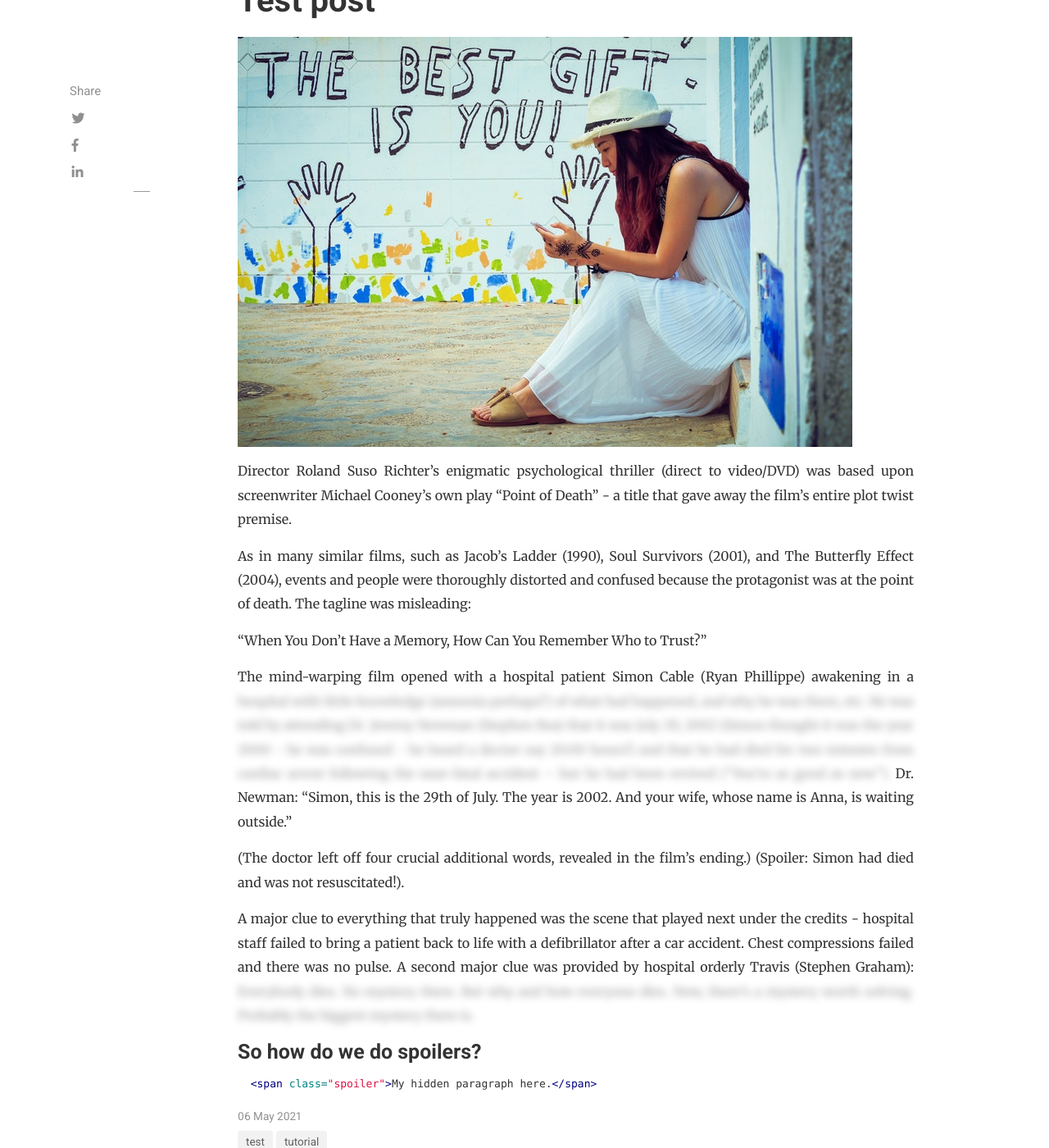
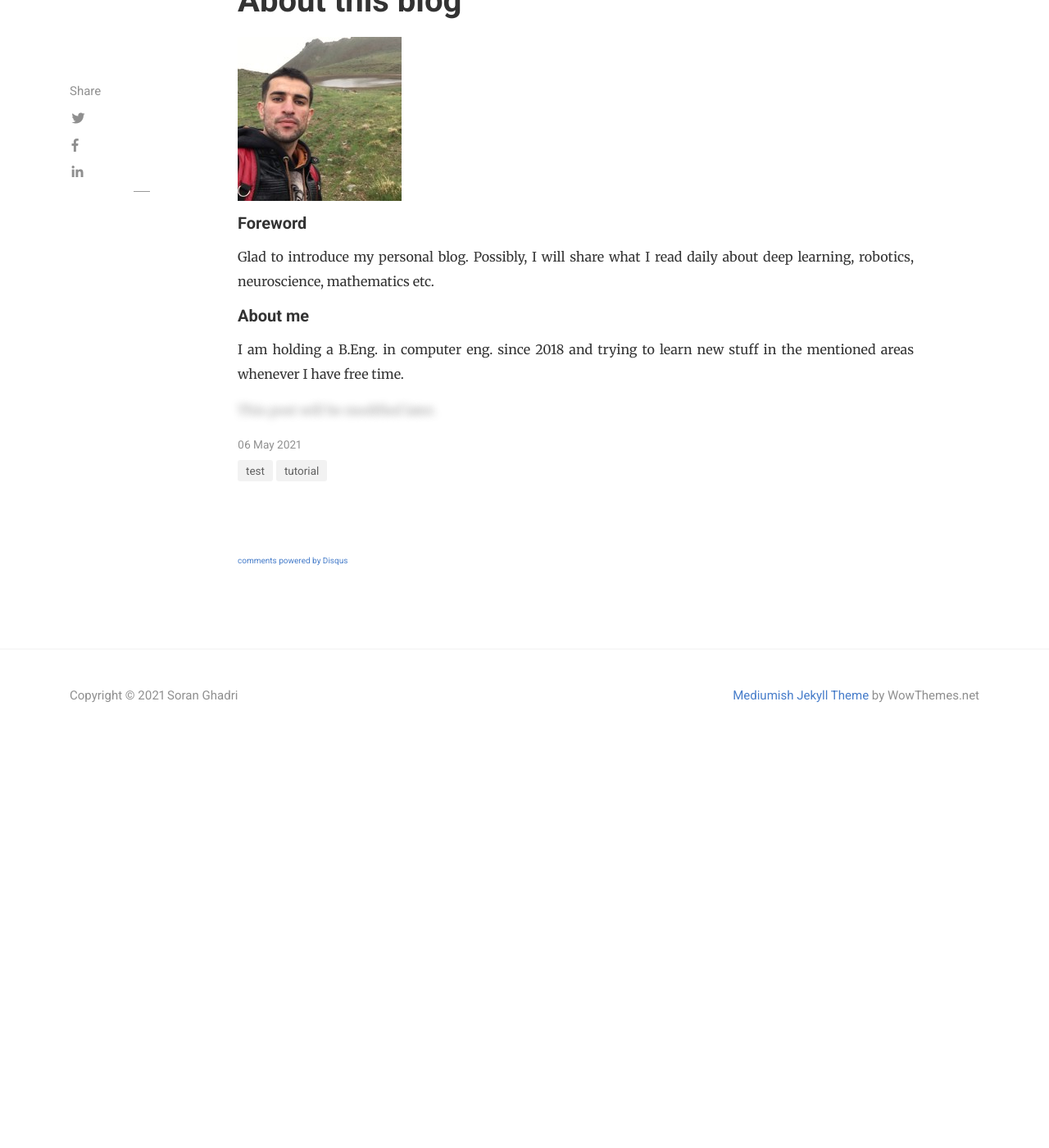
Before and after one commit to soran-ghaderi/soran-ghaderi.github.io, a Jekyll site: the page built from _posts/2021-05-06-test-post.md, in a window 1280 px wide and 1400 px high, scrolled down 474 px. Shown: the whole window at 82% size. Built offline with Jekyll 4.4.1, drawn with Linux system fonts in a browser that asks for light colours; nearby versions of some CDN libraries; comment, search, counter and statistics services are not loaded; after the commit the page ends 1407 px from its top, so only the background shows below that.

Commit message:
1. Modified the first blog 2. Add a brief about me

````diff
--- a/_posts/2021-05-06-test-post.md
+++ b/_posts/2021-05-06-test-post.md
@@ -1,27 +1,17 @@
 ---
 layout: post
-title:  "Test post"
+title:  "About this blog"
 author: soran
 categories: [ test, tutorial ]
-image: assets/images/12.jpg
+image: images/profile.jpeg
 featured: true
 hidden: true
 ---
 
-  Director Roland Suso Richter's enigmatic psychological thriller (direct to video/DVD) was based upon screenwriter Michael Cooney's own play "Point of Death" - a title that gave away the film's entire plot twist premise.
+## Foreword
+Glad to introduce my personal blog. Possibly, I will share what I read daily about deep learning, robotics, neuroscience, mathematics etc.
 
-As in many similar films, such as Jacob's Ladder (1990), Soul Survivors (2001), and The Butterfly Effect (2004), events and people were thoroughly distorted and confused because the protagonist was at the point of death. The tagline was misleading:
+## About me
+I am holding a B.Eng. in computer eng. since 2018 and trying to learn new stuff in the mentioned areas whenever I have free time.
 
-  "When You Don't Have a Memory, How Can You Remember Who to Trust?"
-
-The mind-warping film opened with a hospital patient Simon Cable (Ryan Phillippe) awakening in a <span class="spoiler"> hospital with little knowledge (amnesia perhaps?) of what had happened, and why he was there, etc. He was told by attending Dr. Jeremy Newman (Stephen Rea) that it was July 29, 2002 (Simon thought it was the year 2000 - he was confused - he heard a doctor say 20:00 hours!) and that he had died for two minutes from cardiac arrest following the near-fatal accident -- but he had been revived ("You're as good as new").</span> Dr. Newman: "Simon, this is the 29th of July. The year is 2002. And your wife, whose name is Anna, is waiting outside."
-
-(The doctor left off four crucial additional words, revealed in the film's ending.) (Spoiler: Simon had died and was not resuscitated!).
-
-A major clue to everything that truly happened was the scene that played next under the credits - hospital staff failed to bring a patient back to life with a defibrillator after a car accident. Chest compressions failed and there was no pulse. A second major clue was provided by hospital orderly Travis (Stephen Graham): <span class="spoiler">Everybody dies. No mystery there. But why and how everyone dies. Now, there's a mystery worth solving. Probably the biggest mystery there is.</span>
-
-#### So how do we do spoilers?
-
-  ```html
-  <span class="spoiler">My hidden paragraph here.</span>
-  ```
+<span class="spoiler">This post will be modified later.</span>
````
